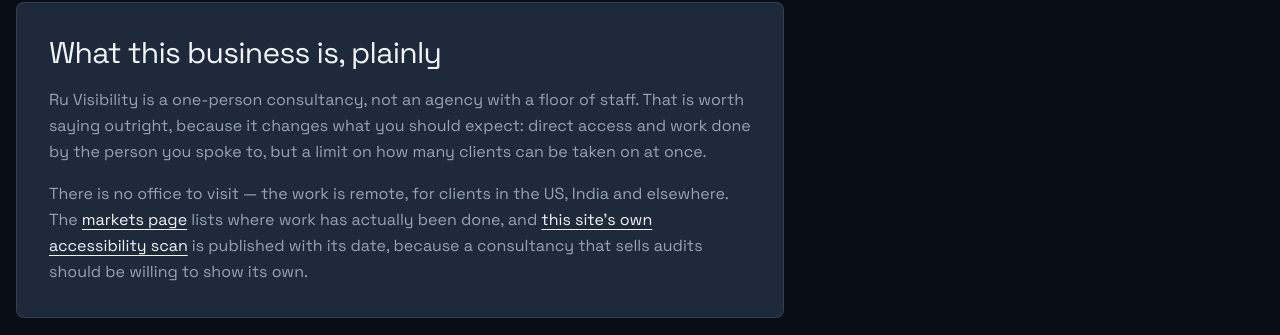
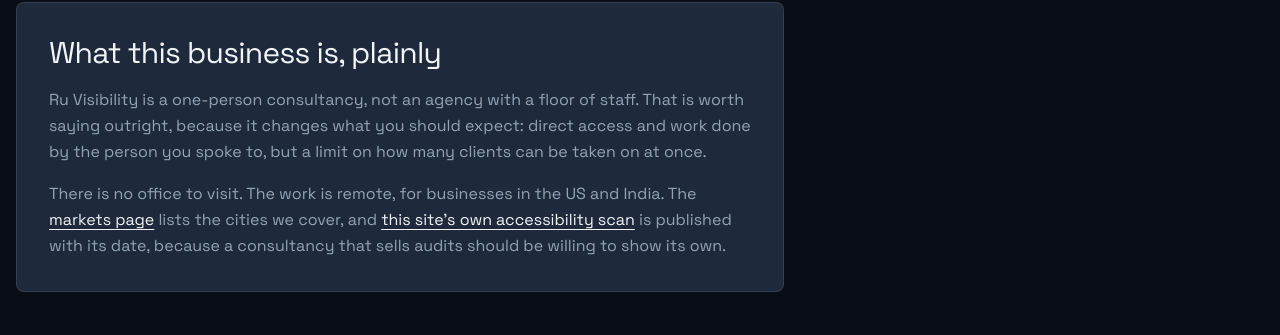
Before and after one commit to rushilcodes23/ru-visibility-site, a Next.js app: page /about in a window 1280 px wide. Shown: the part 1182-1517 px from the top of the page. Built offline with nearby package versions, Linux system fonts and the light colour scheme; no server answers.

Commit message:
Copy: remove implied client claims, align privacy wording

```diff
--- a/src/app/about/page.tsx
+++ b/src/app/about/page.tsx
@@ -215,12 +215,12 @@ export default function AboutPage() {
                 taken on at once.
               </p>
               <p className="text-muted-foreground leading-relaxed">
-                There is no office to visit — the work is remote, for clients
-                in the US, India and elsewhere. The{" "}
+                There is no office to visit. The work is remote, for
+                businesses in the US and India. The{" "}
                 <a href="/locations" className="underline underline-offset-4 text-foreground">
                   markets page
                 </a>{" "}
-                lists where work has actually been done, and{" "}
+                lists the cities we cover, and{" "}
                 <a href="/accessibility" className="underline underline-offset-4 text-foreground">
                   this site&apos;s own accessibility scan
                 </a>{" "}
--- a/src/app/contact/page.tsx
+++ b/src/app/contact/page.tsx
@@ -126,8 +126,9 @@ export default function ContactPage() {
           <p className="text-muted-foreground leading-relaxed">
             The form sends straight to us over an encrypted connection. We
             use what you send to reply to you and nothing else. You are not
-            added to a mailing list, and your details are never sold or
-            passed to anyone. The full detail is in our{" "}
+            added to a mailing list, and your details are never sold. The
+            only services they pass through are the two that run this site
+            (Resend for email, Cloudflare for hosting). The full detail is in our{" "}
             <a href="/privacy" className="underline underline-offset-4 text-foreground">
               privacy policy
             </a>
--- a/src/app/privacy/page.tsx
+++ b/src/app/privacy/page.tsx
@@ -91,8 +91,9 @@ export default function PrivacyPage() {
             <ul className="text-muted-foreground leading-relaxed list-disc pl-5 flex flex-col gap-2 mb-4">
               <li>
                 <strong className="text-foreground font-medium">Resend</strong>{" "}
-                delivers the contact form as an email to us. Your name, email,
-                phone and message pass through them on the way.
+                delivers both forms to us as email. Everything you type into
+                them (name, email, phone, website, business type, message, how
+                you heard about us) passes through them on the way.
               </li>
               <li>
                 <strong className="text-foreground font-medium">
--- a/src/components/ui/closing-cta.tsx
+++ b/src/components/ui/closing-cta.tsx
@@ -13,9 +13,9 @@ export function ClosingCta({ ctaHref = "/contact" }: { ctaHref?: string }) {
               See where you actually stand.
             </h2>
             <p className="text-lg text-muted-foreground leading-relaxed">
-              One check tells you whether ChatGPT, Gemini and Google can
-              actually find you and name you. No guessing. No promises we
-              cannot keep. Just where you stand today.
+              One check tells you whether ChatGPT, Gemini and Google can find
+              you and name you today. You get measured results, and we will
+              not promise a ranking we cannot control.
             </p>
             <div className="flex flex-wrap gap-4 justify-center">
               <Button size="lg" render={<a href={ctaHref}>Get Your Visibility Audit</a>} />
--- a/src/components/ui/feature-section-with-bento-grid.tsx
+++ b/src/components/ui/feature-section-with-bento-grid.tsx
@@ -25,7 +25,7 @@ const SERVICES: { icon: typeof Bot; art: ArtName; title: string; body: string }[
     icon: Globe,
     art: "technical",
     title: "Technical SEO",
-    body: "The hidden faults that stop Google ranking you. We find them, fix them, and keep checking. We do not just hand you a list.",
+    body: "The hidden faults that stop Google ranking you. We find them, fix them, and keep checking every month.",
   },
   {
     icon: Accessibility,
@@ -61,7 +61,7 @@ const SERVICES: { icon: typeof Bot; art: ArtName; title: string; body: string }[
     icon: Sparkles,
     art: "ai-integration",
     title: "AI Integration for Your Business",
-    body: "AI tools built around how your business really works: a chatbot to answer customers, reports that write themselves, jobs that run without you. This whole site was built that way.",
+    body: "AI tools built around how your business really works: a chatbot to answer customers, reports that write themselves, jobs that run without you.",
   },
   {
     icon: Wrench,
@@ -99,7 +99,7 @@ function Feature() {
             </div>
             <div className="flex gap-2 flex-col">
               <h2 className="text-3xl md:text-5xl tracking-tighter max-w-xl font-regular text-left">
-                Not just an audit. Agency work on your site, every month.
+                After the audit, we keep working on your site every month.
               </h2>
               <p className="text-lg max-w-xl lg:max-w-lg leading-relaxed tracking-tight text-muted-foreground text-left">
                 We do not hand you a report and vanish. Every month we keep
@@ -114,7 +114,7 @@ function Feature() {
                 {/* h-full rather than square: with the picture panel the
                     content is taller than wide, and h-full keeps every card in
                     a row the same height instead of each finding its own. */}
-                <div className="card-surface rounded-md p-6 h-full flex flex-col gap-4 transition-transform duration-200 hover:scale-[1.03]">
+                <div className="card-surface rounded-md p-6 h-full flex flex-col gap-4">
                   <ArtPanel name={s.art} />
                   <div className="flex size-11 shrink-0 items-center justify-center rounded-lg bg-primary/10">
                     <s.icon className="w-6 h-6 stroke-1 text-primary" />
--- a/src/components/ui/proof-band.tsx
+++ b/src/components/ui/proof-band.tsx
@@ -26,14 +26,14 @@ const STATS = [
   },
   {
     value: LOCATIONS.length,
-    label: "markets we work in",
-    detail: "Across the US, India and internationally.",
+    label: "cities we cover",
+    detail: "US and Indian cities, each with its own page.",
     href: "/locations",
   },
   {
     value: 11,
     label: "AI readers we test for",
-    detail: "We knock as each one — ChatGPT, Claude, Perplexity, Google, Bing — and see who gets in.",
+    detail: "We knock on your door as each one (ChatGPT, Claude, Perplexity, Google, Bing) and see who gets in.",
     href: "/research",
   },
   {
```
